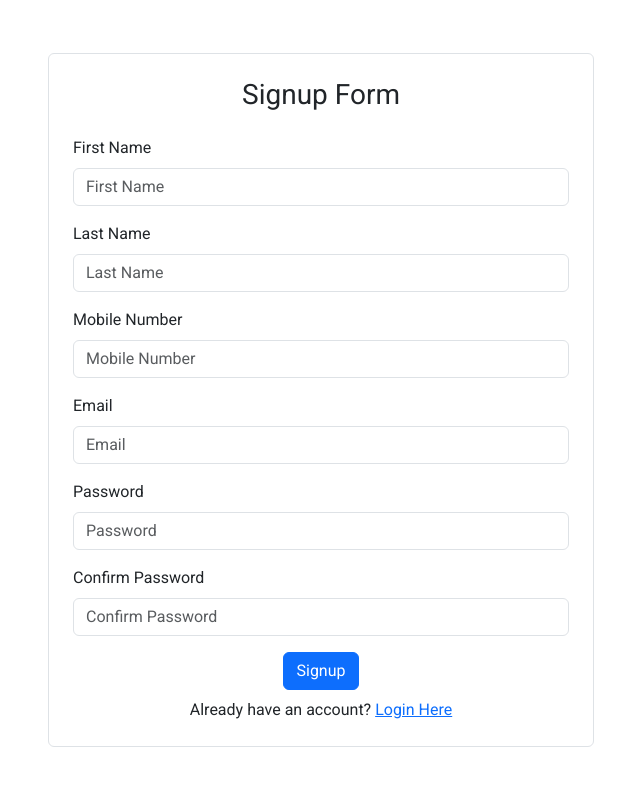
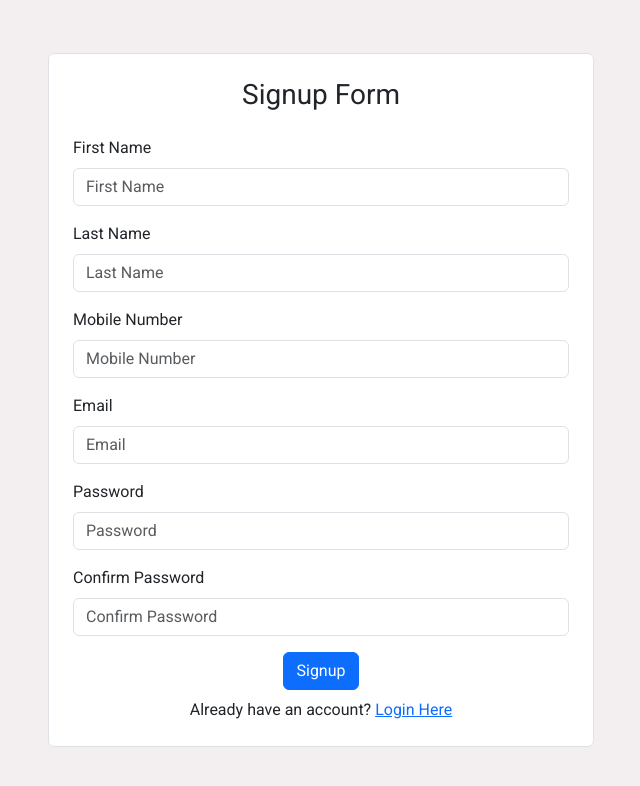
Before and after one commit to durva-coder/shopping-react-assignment, a React (Create React App) app: page /signup in a window 1280 px wide. Shown: the top 786 px of the page, without its empty margins (319-959 px from the left). Built offline with nearby package versions, Linux system fonts and the light colour scheme.

Commit message:
added background color

```diff
--- a/src/App.module.css
+++ b/src/App.module.css
@@ -1,3 +1,6 @@
 * {
   font-family: "Roboto", sans-serif;
 }
+body {
+  background-color: #ece3e497;
+}
--- a/src/pages/Products.js
+++ b/src/pages/Products.js
@@ -65,9 +65,10 @@ const Products = () => {
   }
 
   return (
-    <div>
+    <>
       <Navbar />
-      <h2 className="mt-4">Products Page:</h2>
+      <div className={classes["product-container"]}>
+        <h2 className="mt-4 text-center">PRODUCTS</h2>
         <div className="row row-cols-1 row-cols-sm-2 row-cols-md-3 row-cols-lg-4">
           {currentProducts.map((product) => (
             <div className="mb-4" key={product.id}>
@@ -128,6 +129,7 @@ const Products = () => {
           </nav>
         </div>
       </div>
+    </>
   )
 }
 
--- a/src/pages/Products.module.css
+++ b/src/pages/Products.module.css
@@ -2,3 +2,7 @@
   height: 15rem;
   object-fit: cover;
 }
+
+.product-container {
+  margin: 20px;
+}
```
Lines whose indentation alone changed are shown as unchanged.
